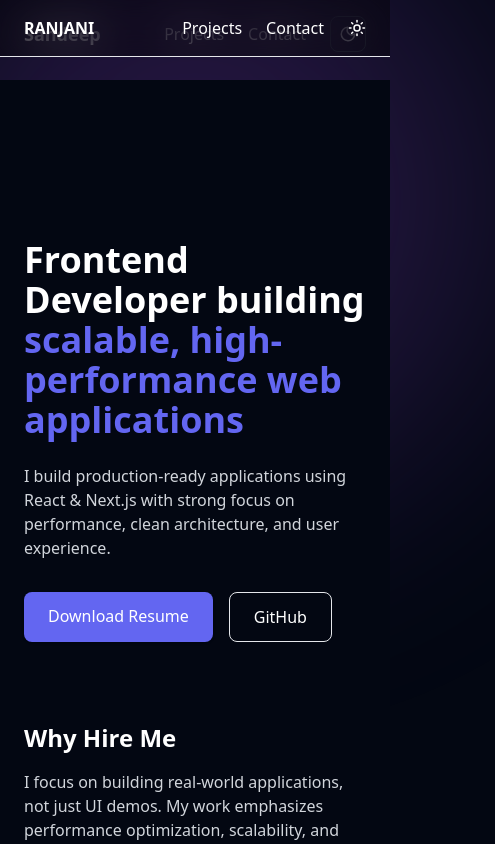
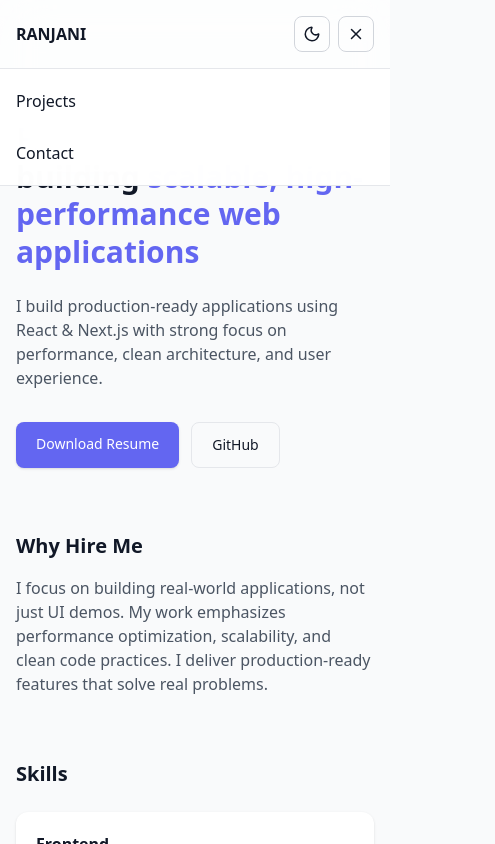
Before and after one commit to ranjanijeyaraj23/ranjani-portfolio, a Next.js app: page / in a window 390 px wide. Both pictures are taken after a click on the button 357 px from the left and 28 px from the top of the page. Shown: the top 844 px of the page, 495 px wide, since content can reach past the window. Built offline with nearby package versions, Linux system fonts and the light colour scheme.

Commit message:
final portfolio

```diff
--- a/app/layout.tsx
+++ b/app/layout.tsx
@@ -1,63 +1,13 @@
 "use client";
 import "./globals.css";
-import { useEffect, useState } from "react";
-import { Moon, Sun } from "lucide-react";
 import PageTransition from "@/components/PageTransition";
+
 export default function RootLayout({ children }: any) {
-  const [scrolled, setScrolled] = useState(false);
-const [dark, setDark] = useState(false);
-  useEffect(() => {
-    const handleScroll = () => {
-      setScrolled(window.scrollY > 20);
-    };
-
-    window.addEventListener("scroll", handleScroll);
-    return () => window.removeEventListener("scroll", handleScroll);
-  }, []);
- useEffect(() => {
-    if (dark) {
-      document.documentElement.classList.add("dark");
-    } else {
-      document.documentElement.classList.remove("dark");
-    }
-  }, [dark]);
   return (
     <html lang="en">
-      <body className="bg-gray-50 dark:bg-gray-950 text-gray-900 dark:text-white">
-
-        {/* 🔥 STICKY NAVBAR */}
-        <nav
-          className={`fixed top-0 left-0 w-full z-50 transition-all duration-300 ${
-            scrolled
-              ? "backdrop-blur-lg bg-white/70 dark:bg-gray-900/70 shadow-md"
-              : "bg-transparent"
-          }`}
-        >
-          <div className="max-w-6xl mx-auto flex justify-between items-center px-6 py-4">
-            <h1 className="font-bold text-lg">Sandeep</h1>
-
-            <div className="flex items-center gap-6">
-              <a href="#projects" className="hover:text-indigo-500">
-                Projects
-              </a>
-              <a href="#contact" className="hover:text-indigo-500">
-                Contact
-              </a>
-              <button
-                onClick={() => setDark(!dark)}
-                className="p-2 rounded-lg border border-gray-300 dark:border-gray-700 hover:scale-110 transition"
-              >
-                {dark ? <Sun size={18} /> : <Moon size={18} />}
-              </button>
-            </div>
-          </div>
-        </nav>
-
-        {/* 🔥 IMPORTANT spacing for fixed navbar */}
-        <div className="pt-20"><PageTransition>{children}</PageTransition></div>
-
+      <body className="bg-gray-50 dark:bg-gray-950 text-gray-900 dark:text-white overflow-x-hidden">
+        <PageTransition>{children}</PageTransition>
       </body>
-
     </html>
   );
 }
--- a/app/page.tsx
+++ b/app/page.tsx
@@ -2,12 +2,13 @@
 
 import { useEffect, useState } from "react";
 import { motion } from "framer-motion";
-import { Moon, Sun } from "lucide-react";
+import { Moon, Sun, Menu, X } from "lucide-react";
 import Reveal from "@/components/Reveal";
 
 export default function Home() {
   const [dark, setDark] = useState(false);
   const [loading, setLoading] = useState(true);
+  const [menuOpen, setMenuOpen] = useState(false);
 
   useEffect(() => {
     setTimeout(() => setLoading(false), 900);
@@ -31,39 +32,89 @@ export default function Home() {
   if (loading) {
     return (
       <div className="h-screen flex items-center justify-center bg-white dark:bg-black">
-        <div className="w-16 h-16 border-4 border-indigo-500 border-t-transparent rounded-full animate-spin" />
+        <div className="w-12 h-12 sm:w-16 sm:h-16 border-4 border-indigo-500 border-t-transparent rounded-full animate-spin" />
       </div>
     );
   }
 
   return (
-    <main className="pt-24 min-h-screen bg-gray-50 dark:bg-gray-950 text-gray-900 dark:text-white">
+    <main className="pt-20 sm:pt-24 min-h-screen bg-gray-50 dark:bg-gray-950 text-gray-900 dark:text-white overflow-x-hidden">
 
       {/* GLOW */}
-      <div className="absolute top-[-100px] left-1/2 -translate-x-1/2 w-[600px] h-[600px] bg-purple-500/20 blur-[120px] rounded-full -z-10" />
+      <div className="absolute top-[-100px] left-1/2 -translate-x-1/2 w-[300px] h-[300px] sm:w-[450px] sm:h-[450px] md:w-[600px] md:h-[600px] bg-purple-500/20 blur-[120px] rounded-full -z-10 pointer-events-none" />
 
       {/* NAVBAR */}
       <header className="fixed top-0 w-full backdrop-blur-xl bg-white/70 dark:bg-black/40 border-b z-50">
-        <div className="max-w-6xl mx-auto flex justify-between px-6 py-4">
-          <Reveal><h1 className="font-bold">RANJANI</h1></Reveal>
+        <div className="max-w-6xl mx-auto flex justify-between items-center px-4 sm:px-6 py-4">
+          <Reveal>
+            <h1 className="font-bold text-base sm:text-lg">RANJANI</h1>
+          </Reveal>
 
-          <div className="flex gap-6 items-center">
-            <a href="#projects">Projects</a>
-            <a href="#contact">Contact</a>
-
-            <button onClick={toggleTheme}>
+          {/* Desktop nav */}
+          <div className="hidden sm:flex gap-6 items-center">
+            <a href="#projects" className="hover:text-indigo-500 transition">
+              Projects
+            </a>
+            <a href="#contact" className="hover:text-indigo-500 transition">
+              Contact
+            </a>
+            <button
+              onClick={toggleTheme}
+              aria-label="Toggle theme"
+              className="p-2 rounded-lg border border-gray-300 dark:border-gray-700 hover:scale-110 transition"
+            >
               {dark ? <Sun size={18} /> : <Moon size={18} />}
             </button>
           </div>
+
+          {/* Mobile controls */}
+          <div className="flex sm:hidden items-center gap-2">
+            <button
+              onClick={toggleTheme}
+              aria-label="Toggle theme"
+              className="p-2 rounded-lg border border-gray-300 dark:border-gray-700"
+            >
+              {dark ? <Sun size={18} /> : <Moon size={18} />}
+            </button>
+            <button
+              onClick={() => setMenuOpen((o) => !o)}
+              aria-label="Toggle menu"
+              className="p-2 rounded-lg border border-gray-300 dark:border-gray-700"
+            >
+              {menuOpen ? <X size={18} /> : <Menu size={18} />}
+            </button>
+          </div>
         </div>
+
+        {/* Mobile menu */}
+        {menuOpen && (
+          <div className="sm:hidden border-t bg-white/90 dark:bg-black/70 backdrop-blur-xl">
+            <div className="flex flex-col px-4 py-3 gap-3">
+              <a
+                href="#projects"
+                onClick={() => setMenuOpen(false)}
+                className="py-2 hover:text-indigo-500"
+              >
+                Projects
+              </a>
+              <a
+                href="#contact"
+                onClick={() => setMenuOpen(false)}
+                className="py-2 hover:text-indigo-500"
+              >
+                Contact
+              </a>
+            </div>
+          </div>
+        )}
       </header>
 
       {/* HERO */}
-      <section className="max-w-6xl mx-auto px-6 mt-16">
+      <section className="max-w-6xl mx-auto px-4 sm:px-6 mt-10 sm:mt-16">
         <motion.h1
           initial={{ opacity: 0, y: 40 }}
           animate={{ opacity: 1, y: 0 }}
-          className="text-4xl md:text-6xl font-extrabold"
+          className="text-3xl sm:text-5xl md:text-6xl font-extrabold leading-tight"
         >
           Frontend Developer building{" "}
           <span className="text-indigo-500">
@@ -71,15 +122,15 @@ export default function Home() {
           </span>
         </motion.h1>
 
-        <p className="mt-6 text-gray-600 dark:text-gray-300 max-w-xl">
+        <p className="mt-6 text-base sm:text-lg text-gray-600 dark:text-gray-300 max-w-xl">
           I build production-ready applications using React & Next.js with strong
           focus on performance, clean architecture, and user experience.
         </p>
 
-        <div className="mt-8 flex gap-4">
+        <div className="mt-8 flex flex-wrap gap-3 sm:gap-4">
           <a
             href="/Ranjani_Frontend_Developer_Resume.pdf"
-            className="px-6 py-3 bg-indigo-500 text-white rounded-lg shadow hover:scale-105 transition"
+            className="px-5 sm:px-6 py-3 bg-indigo-500 text-white rounded-lg shadow hover:scale-105 transition text-sm sm:text-base"
           >
             Download Resume
           </a>
@@ -87,7 +138,7 @@ export default function Home() {
           <a
             href="https://github.com/ranjanijeyaraj23"
             target="_blank"
-            className="px-6 py-3 border rounded-lg"
+            className="px-5 sm:px-6 py-3 border rounded-lg text-sm sm:text-base"
           >
             GitHub
           </a>
@@ -95,8 +146,8 @@ export default function Home() {
       </section>
 
       {/* WHY HIRE ME */}
-      <section className="max-w-5xl mx-auto px-6 mt-20">
-        <h2 className="text-2xl font-bold mb-4">Why Hire Me</h2>
+      <section className="max-w-5xl mx-auto px-4 sm:px-6 mt-16 sm:mt-20">
+        <h2 className="text-xl sm:text-2xl font-bold mb-4">Why Hire Me</h2>
         <p className="text-gray-600 dark:text-gray-300">
           I focus on building real-world applications, not just UI demos. My work
           emphasizes performance optimization, scalability, and clean code
@@ -105,10 +156,10 @@ export default function Home() {
       </section>
 
       {/* SKILLS */}
-      <section className="max-w-6xl mx-auto px-6 mt-20">
-        <h2 className="text-2xl font-bold mb-6">Skills</h2>
+      <section className="max-w-6xl mx-auto px-4 sm:px-6 mt-16 sm:mt-20">
+        <h2 className="text-xl sm:text-2xl font-bold mb-6">Skills</h2>
 
-        <div className="grid md:grid-cols-3 gap-6">
+        <div className="grid grid-cols-1 sm:grid-cols-2 lg:grid-cols-3 gap-4 sm:gap-6">
           {[
             {
               title: "Frontend",
@@ -123,11 +174,17 @@ export default function Home() {
               skills: ["Git", "GitHub", "Vercel"],
             },
           ].map((group) => (
-            <div className="p-6 bg-white dark:bg-gray-900 rounded-xl shadow">
+            <div
+              key={group.title}
+              className="p-5 sm:p-6 bg-white dark:bg-gray-900 rounded-xl shadow"
+            >
               <h3 className="font-semibold mb-3">{group.title}</h3>
               <div className="flex flex-wrap gap-2">
                 {group.skills.map((s) => (
-                  <span className="px-3 py-1 text-sm bg-indigo-500/10 text-indigo-500 rounded-full">
+                  <span
+                    key={s}
+                    className="px-3 py-1 text-sm bg-indigo-500/10 text-indigo-500 rounded-full"
+                  >
                     {s}
                   </span>
                 ))}
@@ -137,11 +194,11 @@ export default function Home() {
         </div>
       </section>
 
-      {/* PROJECTS (UPGRADED) */}
-      <section id="projects" className="max-w-6xl mx-auto px-6 mt-20">
-        <h2 className="text-2xl font-bold mb-6">Projects</h2>
+      {/* PROJECTS */}
+      <section id="projects" className="max-w-6xl mx-auto px-4 sm:px-6 mt-16 sm:mt-20">
+        <h2 className="text-xl sm:text-2xl font-bold mb-6">Projects</h2>
 
-        <div className="grid md:grid-cols-3 gap-6">
+        <div className="grid grid-cols-1 sm:grid-cols-2 lg:grid-cols-3 gap-4 sm:gap-6">
           {[
             {
               title: "E-commerce Platform",
@@ -178,7 +235,7 @@ export default function Home() {
               key={p.title}
               href={p.link}
               target="_blank"
-              className="p-6 bg-white dark:bg-gray-900 rounded-xl shadow hover:shadow-xl transition"
+              className="p-5 sm:p-6 bg-white dark:bg-gray-900 rounded-xl shadow hover:shadow-xl transition flex flex-col"
             >
               <h3 className="font-semibold">{p.title}</h3>
               <p className="text-sm text-gray-500 mt-2">{p.desc}</p>
@@ -198,10 +255,10 @@ export default function Home() {
       </section>
 
       {/* EXPERIENCE */}
-      <section className="max-w-5xl mx-auto px-6 mt-20">
-        <h2 className="text-2xl font-bold mb-6">Experience</h2>
+      <section className="max-w-5xl mx-auto px-4 sm:px-6 mt-16 sm:mt-20">
+        <h2 className="text-xl sm:text-2xl font-bold mb-6">Experience</h2>
 
-        <div className="border-l pl-6">
+        <div className="border-l pl-4 sm:pl-6">
           <h3 className="font-semibold">Frontend Developer</h3>
           <p className="text-sm text-gray-500">2023 – Present</p>
           <p className="mt-2 text-gray-600 dark:text-gray-300">
@@ -213,8 +270,8 @@ export default function Home() {
       </section>
 
       {/* CONTACT */}
-      <section id="contact" className="max-w-6xl mx-auto px-6 mt-20 pb-20">
-        <h2 className="text-2xl font-bold mb-6">Contact</h2>
+      <section id="contact" className="max-w-6xl mx-auto px-4 sm:px-6 mt-16 sm:mt-20 pb-16 sm:pb-20">
+        <h2 className="text-xl sm:text-2xl font-bold mb-6">Contact</h2>
 
         <p className="text-gray-600 dark:text-gray-300 mb-6">
           Open to frontend roles and freelance opportunities.
@@ -222,7 +279,7 @@ export default function Home() {
 
         <a
           href="mailto:ranjanijeyaraj23@gmail.com"
-          className="px-6 py-3 bg-indigo-500 text-white rounded-lg"
+          className="inline-block px-5 sm:px-6 py-3 bg-indigo-500 text-white rounded-lg"
         >
           Send Email
         </a>
--- a/components/Navbar.tsx
+++ b/components/Navbar.tsx
@@ -11,7 +11,7 @@ export default function Navbar({ dark, setDark }: any) {
       className="fixed top-0 left-0 w-full z-50 backdrop-blur-xl bg-white/30 dark:bg-black/30 border-b border-white/20"
     >
       <div className="max-w-6xl mx-auto px-6 py-4 flex justify-between items-center">
-        <h1 className="font-bold text-lg">Sandeep</h1>
+        <h1 className="font-bold text-lg">RANJANI</h1>
 
         <div className="flex items-center gap-6">
           <a href="#projects" className="hover:text-indigo-500">
```
